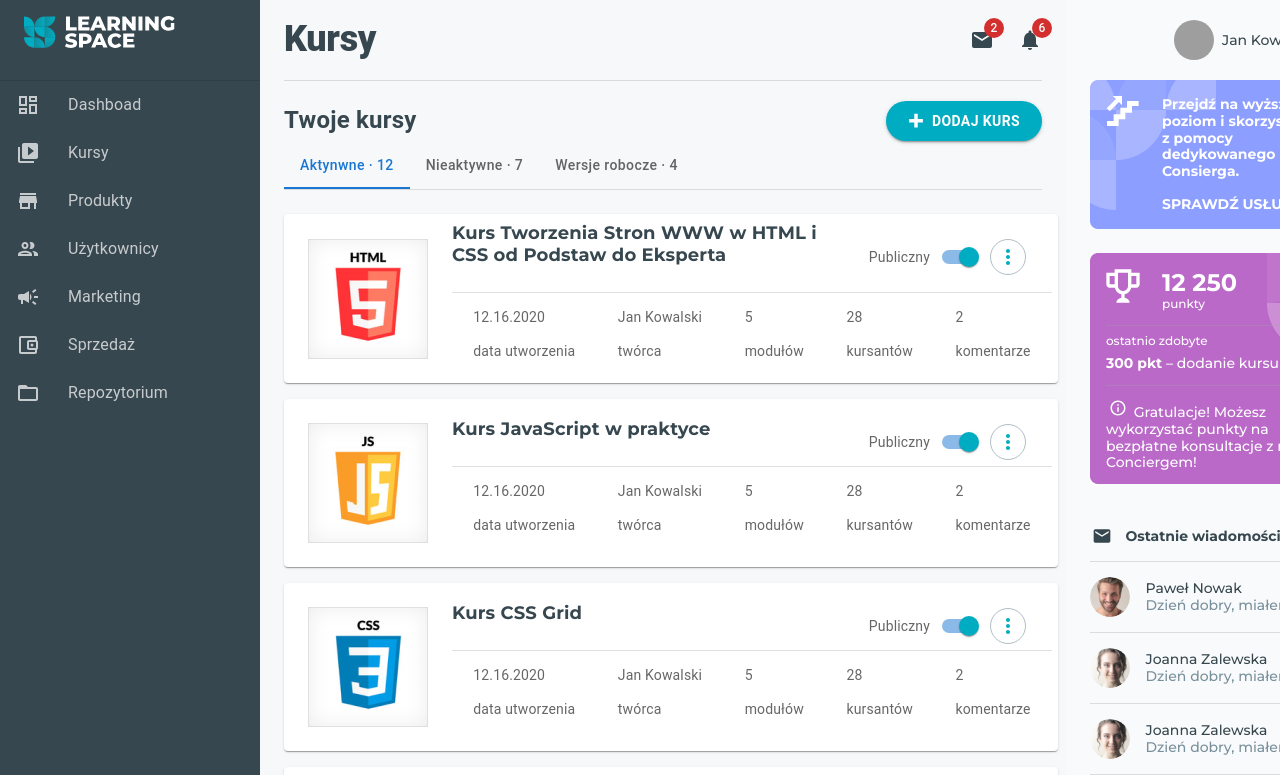
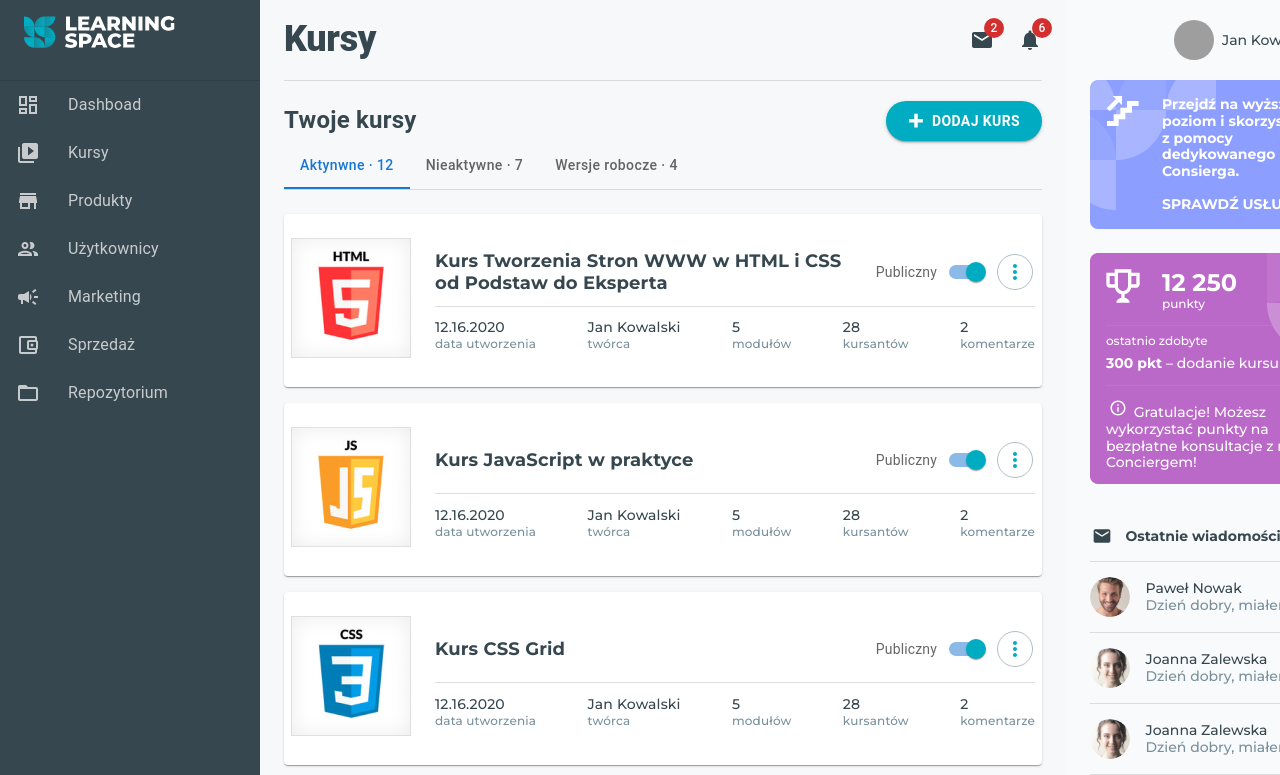
Before and after one commit to MishanyaZh/courses, a React (Create React App) app: page / in a window 1280 px wide. Shown: the top 775 px of the page. Built offline with nearby package versions, Linux system fonts and the light colour scheme; grey boxes are pictures that could not be loaded.

Commit message:
CoursList (style-fix)

```diff
--- a/src/components/Courses/CoursList/CoursList.jsx
+++ b/src/components/Courses/CoursList/CoursList.jsx
@@ -7,7 +7,14 @@ import Switch from '@mui/material/Switch';
 import IconButton from '@mui/material/IconButton';
 import MoreVertIcon from '@mui/icons-material/MoreVert';
 import { styled } from '@mui/material/styles';
-import { CardTytle, Img, ImgBox } from './CoursList.styled';
+import {
+  BottomCardColumn,
+  BottomItems,
+  BottomSubtitles,
+  CardTytle,
+  Img,
+  ImgBox,
+} from './CoursList.styled';
 
 import { cardsData } from '../../../assets/cardsData';
 
@@ -22,16 +29,16 @@ import {
 const Item = styled(Paper)(({ theme }) => ({
   backgroundColor: theme.palette.mode === 'dark' ? '#1A2027' : '#fff',
   ...theme.typography.body2,
-  padding: theme.spacing(1),
+  // padding: theme.spacing(1),
   display: 'flex',
   textAlign: 'start',
   color: theme.palette.text.secondary,
-  width: '758px',
+  minWidth: '758px',
 }));
 
 const CoursList = () => {
   return (
-    <Box sx={{ width: '100%' }}>
+    <Box sx={{ width: '758px' }}>
       <Stack spacing={2}>
         {cardsData.map(item => (
           <Item key={item.id}>
@@ -54,7 +61,7 @@ const CoursList = () => {
                       style={{
                         width: '40px',
                         height: '40px',
-                        marginRight: '24px',
+                        // marginRight: '24px',
                       }}
                       aria-label="more"
                       id="long-button"
@@ -73,26 +80,26 @@ const CoursList = () => {
                 </TopCard>
                 <Divider />
                 <BottomCard>
-                  <div>
-                    <p>{item.date}</p>
-                    <p>data utworzenia</p>
-                  </div>
-                  <div>
-                    <p>{item.autor}</p>
-                    <p>twórca</p>
-                  </div>
-                  <div>
-                    <p>{item.moduls}</p>
-                    <p>modułów</p>
-                  </div>
-                  <div>
-                    <p>{item.students}</p>
-                    <p>kursantów</p>
-                  </div>
-                  <div>
-                    <p>{item.comments}</p>
-                    <p>komentarze</p>
-                  </div>
+                  <BottomCardColumn>
+                    <BottomItems>{item.date}</BottomItems>
+                    <BottomSubtitles>data utworzenia</BottomSubtitles>
+                  </BottomCardColumn>
+                  <BottomCardColumn>
+                    <BottomItems>{item.autor}</BottomItems>
+                    <BottomSubtitles>twórca</BottomSubtitles>
+                  </BottomCardColumn>
+                  <BottomCardColumn>
+                    <BottomItems>{item.moduls}</BottomItems>
+                    <BottomSubtitles>modułów</BottomSubtitles>
+                  </BottomCardColumn>
+                  <BottomCardColumn>
+                    <BottomItems>{item.students}</BottomItems>
+                    <BottomSubtitles>kursantów</BottomSubtitles>
+                  </BottomCardColumn>
+                  <BottomCardColumn>
+                    <BottomItems>{item.comments}</BottomItems>
+                    <BottomSubtitles>komentarze</BottomSubtitles>
+                  </BottomCardColumn>
                 </BottomCard>
               </RightCard>
             </CardContent>
--- a/src/components/Courses/CoursList/CoursList.styled.jsx
+++ b/src/components/Courses/CoursList/CoursList.styled.jsx
@@ -1,16 +1,18 @@
 import styled from '@emotion/styled';
 
 export const CardContent = styled.div`
+  max-width: 758px;
+  box-sizing: border-box;
   display: flex;
-  align-content: center;
-  justify-content: space-between;
-  align-items: center;
+  justify-content: center;
+  cursor: pointer;
+  padding: 24px;
 `;
 
 export const RightCard = styled.div`
   display: flex;
   flex-direction: column;
-  justify-content: space-between;
+  justify-content: space-evenly;
 `;
 
 export const TopCard = styled.div`
@@ -27,7 +29,6 @@ export const CardTytle = styled.span`
   font-size: 18px;
   line-height: 22px;
   color: rgba(55, 71, 79, 1);
-  margin-bottom: 26px;
 `;
 
 export const Options = styled.div`
@@ -39,11 +40,36 @@ export const Options = styled.div`
 export const BottomCard = styled.div`
   display: flex;
   width: 600px;
-  justify-content: space-around;
+  justify-content: space-between;
+`;
+export const BottomCardColumn = styled.div`
+  display: flex;
+  flex-direction: column;
+`;
+export const BottomItems = styled.p`
+  font-family: 'Montserrat';
+  font-style: normal;
+  font-weight: 500;
+  font-size: 14px;
+  line-height: 1.2;
+  margin-top: 0px;
+  margin-bottom: 0px;
+
+  color: #37474f;
+`;
+export const BottomSubtitles = styled.p`
+  font-family: 'Montserrat';
+  font-style: normal;
+  font-weight: 500;
+  font-size: 12px;
+  line-height: 1.25;
+  margin: 0px 0px 0px 0px;
+
+  color: #78909c;
 `;
 
 export const ImgBox = styled.div`
-  margin: 16px 24px 11px 16px;
+  margin: 0px 24px 0px 0px;
 `;
 
 export const Img = styled.img`
```
Also changed, not shown: 1 other file (tests, documents, lock files or other folders).
